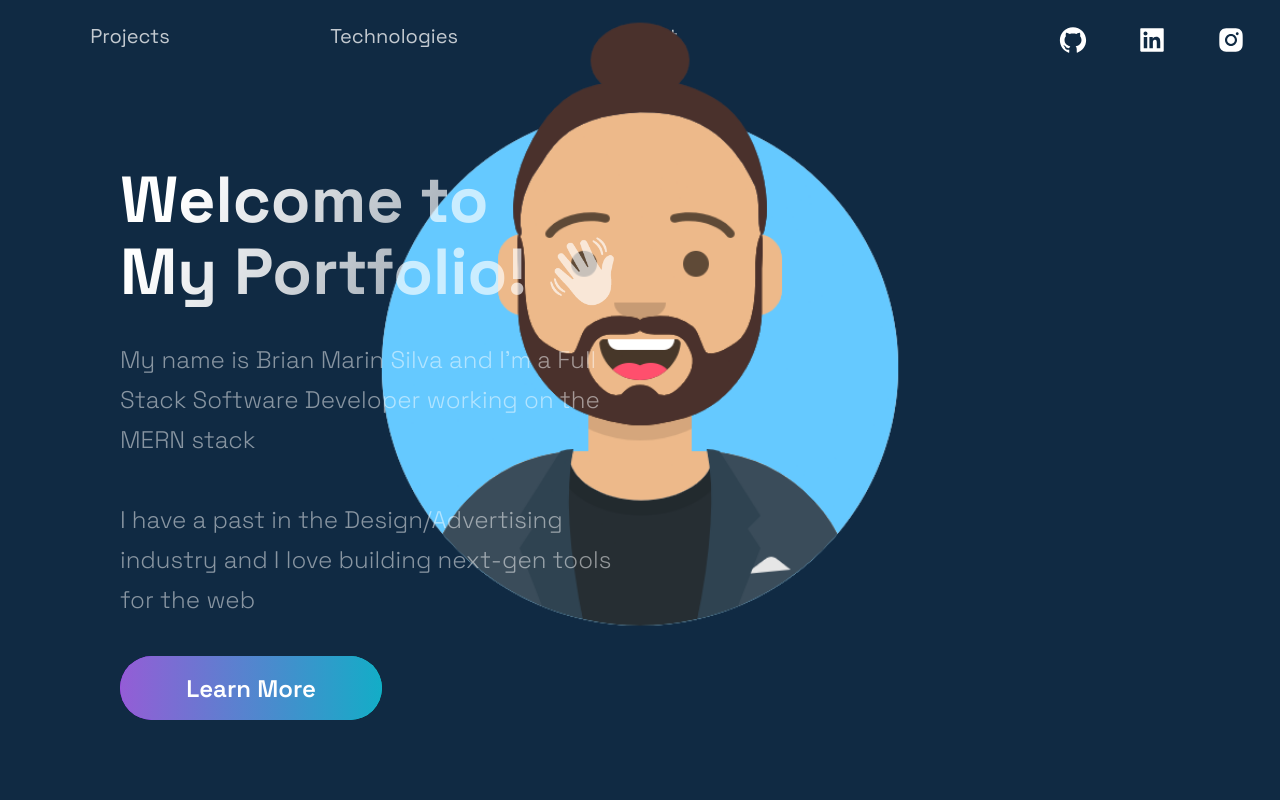
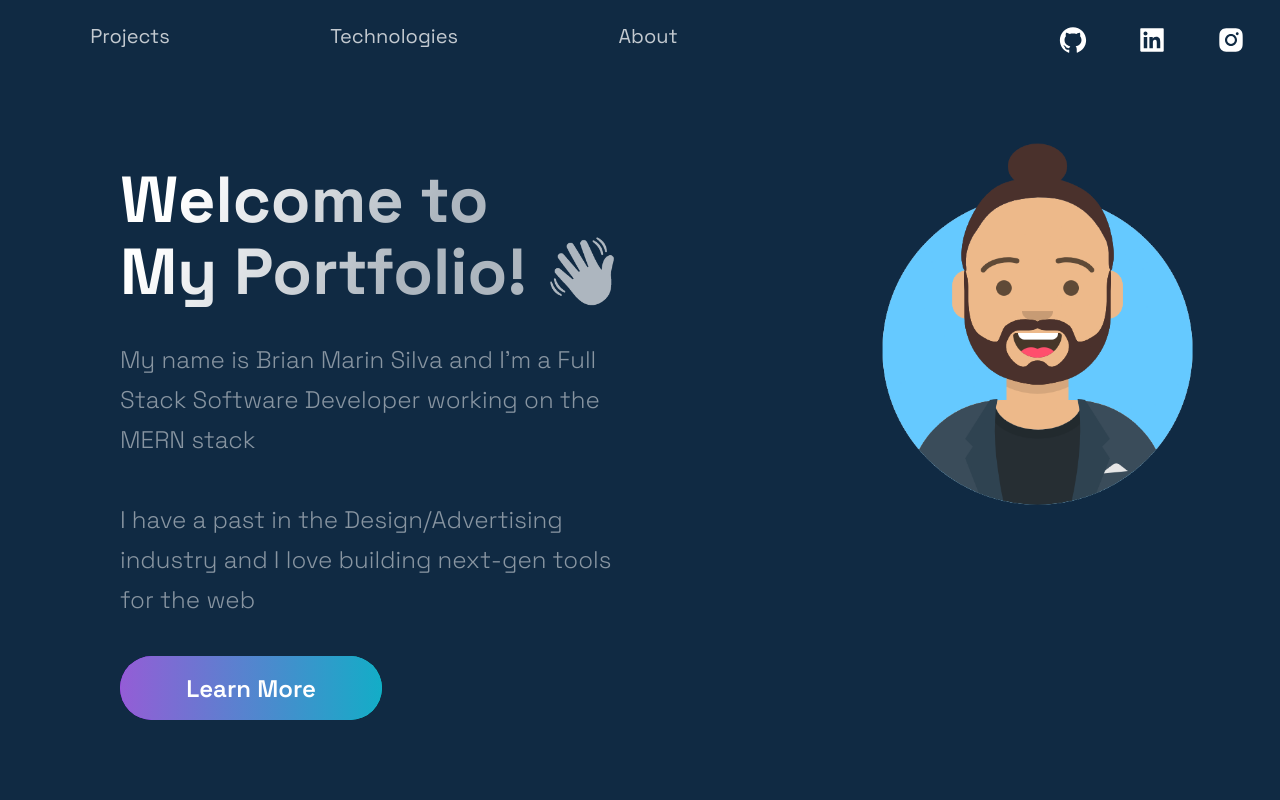
Before and after one commit to bamarin7/portfolio_website_v2, a Next.js app: page / in a window 1280 px wide. Shown: the top 800 px of the page. Built offline with nearby package versions, Linux system fonts and the light colour scheme.

Commit message:
Fixing the image sizing and position

```diff
--- a/src/components/Projects/ProjectsStyles.js
+++ b/src/components/Projects/ProjectsStyles.js
@@ -8,14 +8,14 @@ export const Img = styled.img`
 `
 
 export const Img2 = styled.img`
-  width: 50%;
+  width: 30%;
   height: auto;
   z-index: 50;
 `;
 
 export const ImageContainer = styled.div`
   display: flex;
-  justify-content: center;
+  justify-content: right;
   align-items: center;
   height: 100%;
   width: 100%;
@@ -23,8 +23,9 @@ export const ImageContainer = styled.div`
   transform: translateY(-20%);
 
   @media ${(props) => props.theme.breakpoints.sm} {
-    transform: translateY(-40%);
+    transform: translateY(-50%);
     position: relative;
+    justify-content: center;
   }
 `;
 
```
